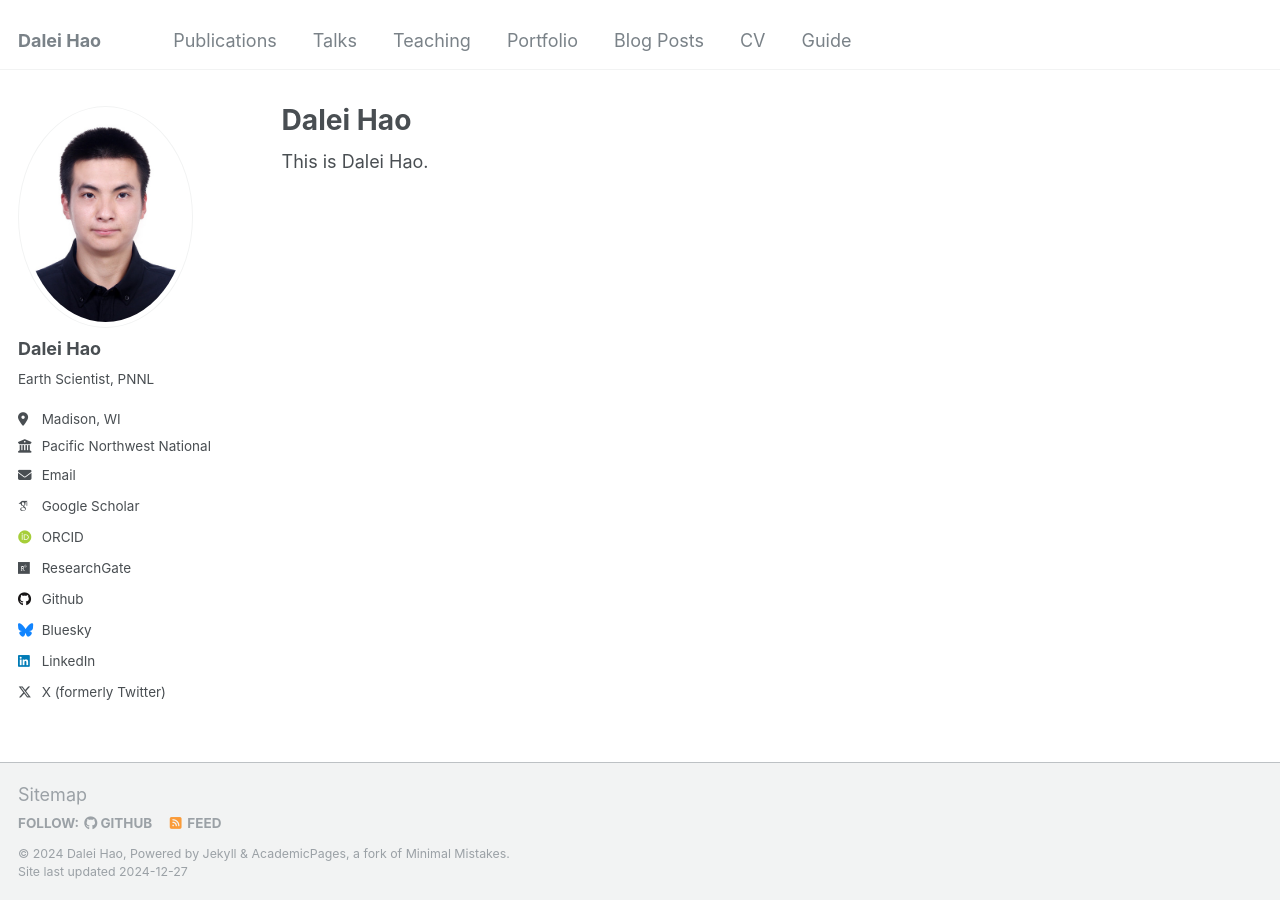
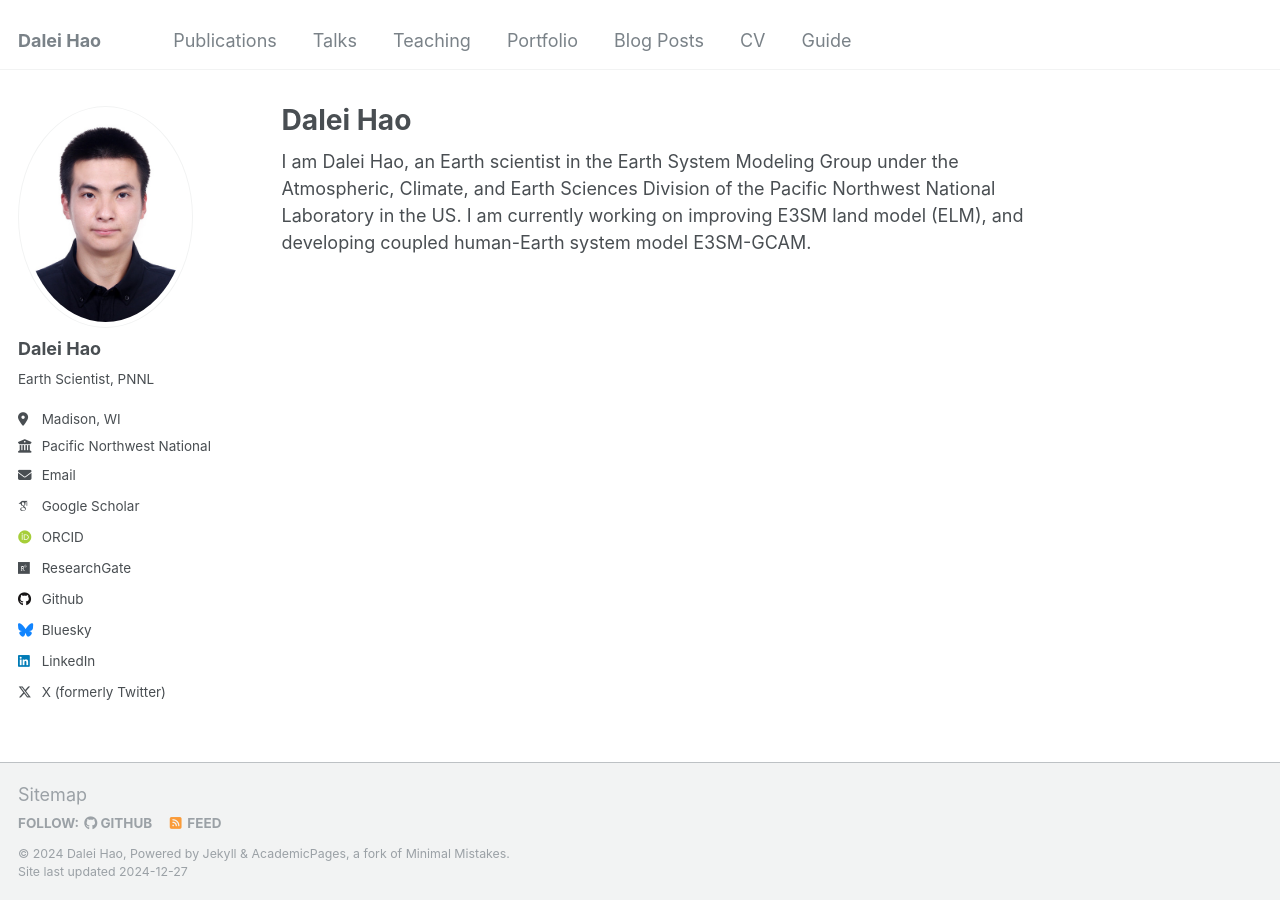
Before and after one commit to daleihao/daleihao.github.io, a Jekyll site: the page built from _pages/about.md, in a window 1280 px wide. Built offline with Jekyll 4.4.1, drawn with Linux system fonts in a browser that asks for light colours; some web fonts are replaced.

Commit message:
Update about.md

```diff
--- a/_pages/about.md
+++ b/_pages/about.md
@@ -7,4 +7,4 @@ redirect_from:
   - /about.html
 ---
 
-This is Dalei Hao.
+I am Dalei Hao, an Earth scientist in the Earth System Modeling Group under the Atmospheric, Climate, and Earth Sciences Division of the Pacific Northwest National Laboratory in the US. I am currently working on improving E3SM land model (ELM), and developing coupled human-Earth system model E3SM-GCAM.
```
